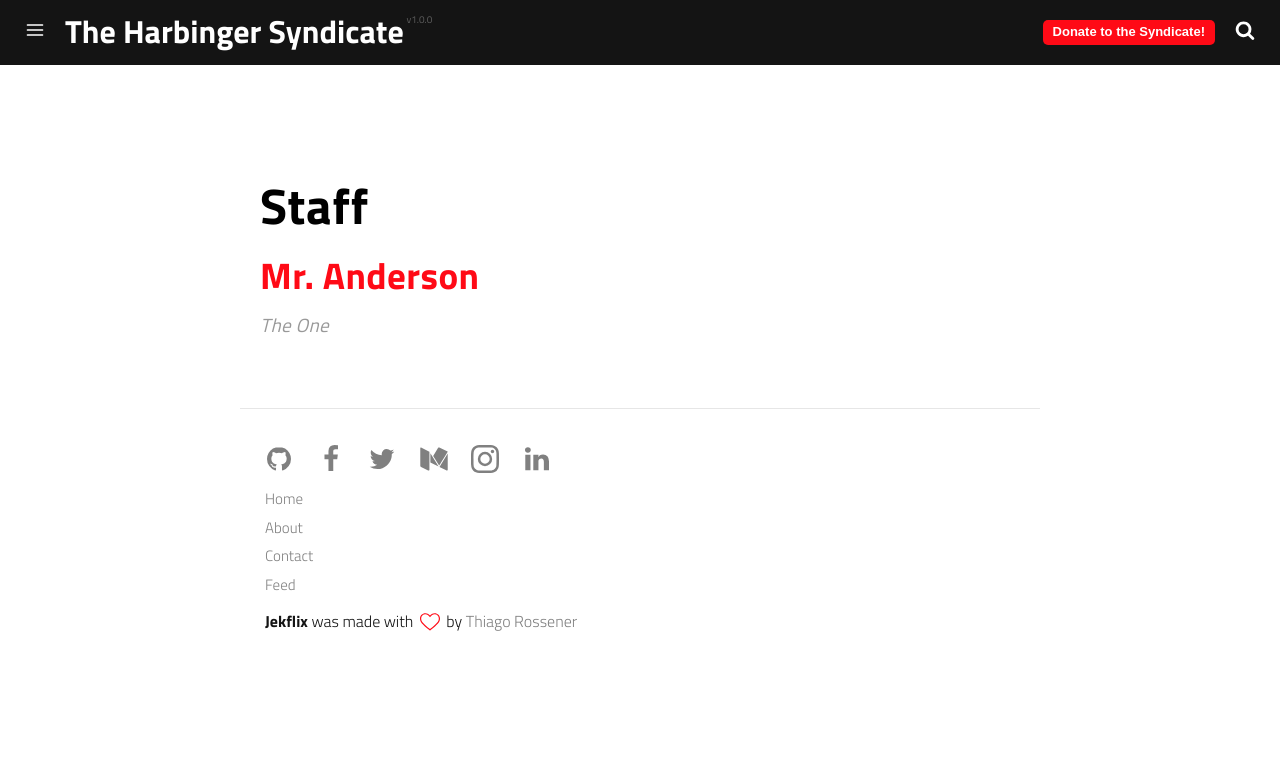
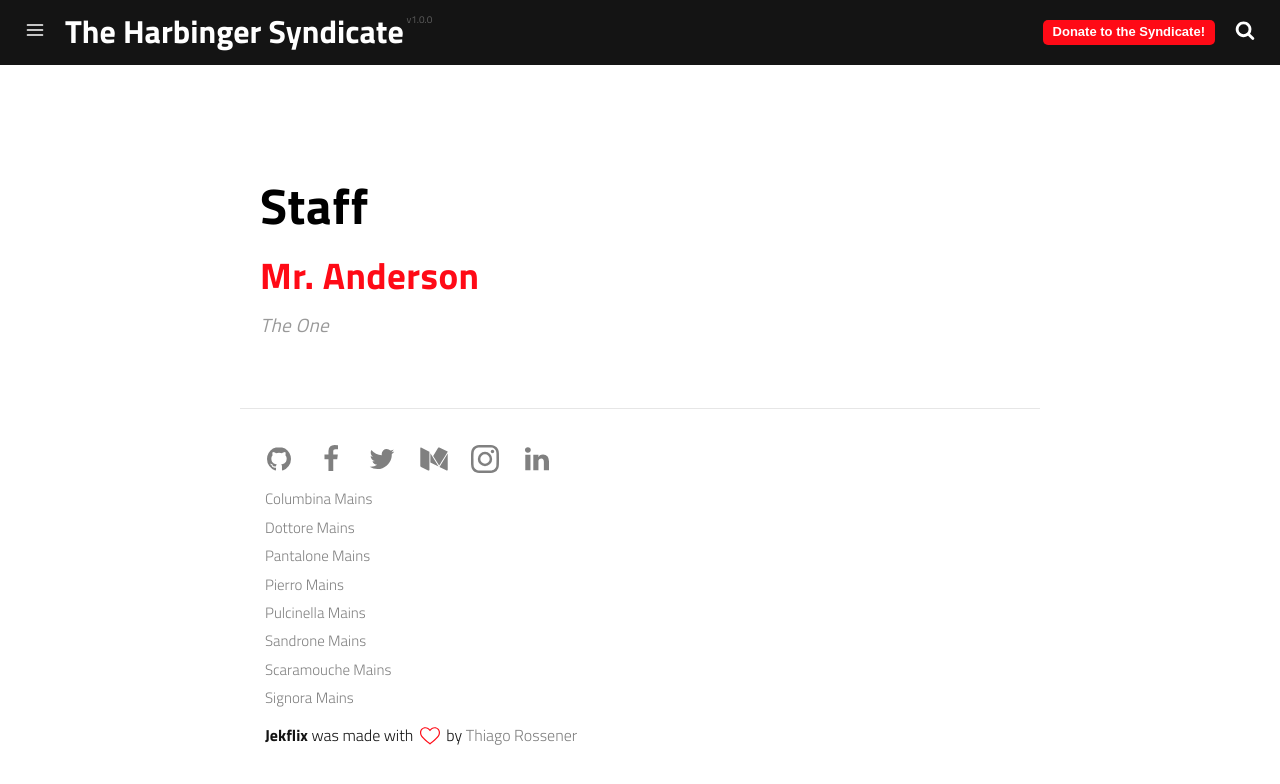
Before and after one commit to Kimmucchi/kimmucchi.github.io, a Jekyll site: the page built from staff.html, in a window 1280 px wide. Shown: the top 784 px of the page. Built offline with Jekyll 4.4.1, drawn with Linux system fonts in a browser that asks for light colours; a script that is not in the unit is left out.

Commit message:
changed menu buttons?

```diff
--- a/_config.yml
+++ b/_config.yml
@@ -11,14 +11,22 @@ tags:
   - netlify
 show_hero: true
 menu:
-  - title: Home
-    url: /
-  - title: About
-    url: /about
-  - title: Contact
-    url: /contact
-  - title: Feed
-    url: /feed.xml
+  - title: Columbina Mains
+    url: https://discord.com/invite/signora
+  - title: Dottore Mains
+    url: https://discord.com/invite/signora
+  - title: Pantalone Mains
+    url: https://discord.com/invite/signora
+  - title: Pierro Mains
+    url: https://discord.com/invite/signora
+  - title: Pulcinella Mains
+    url: https://discord.com/invite/signora
+  - title: Sandrone Mains
+    url: https://discord.com/invite/signora
+  - title: Scaramouche Mains
+    url: https://discord.com/invite/signora
+  - title: Signora Mains
+    url: https://discord.com/invite/signora
 email: youremail@test.com
 # See: https://disqus.com/
 disqus_username: disqus_username
```
